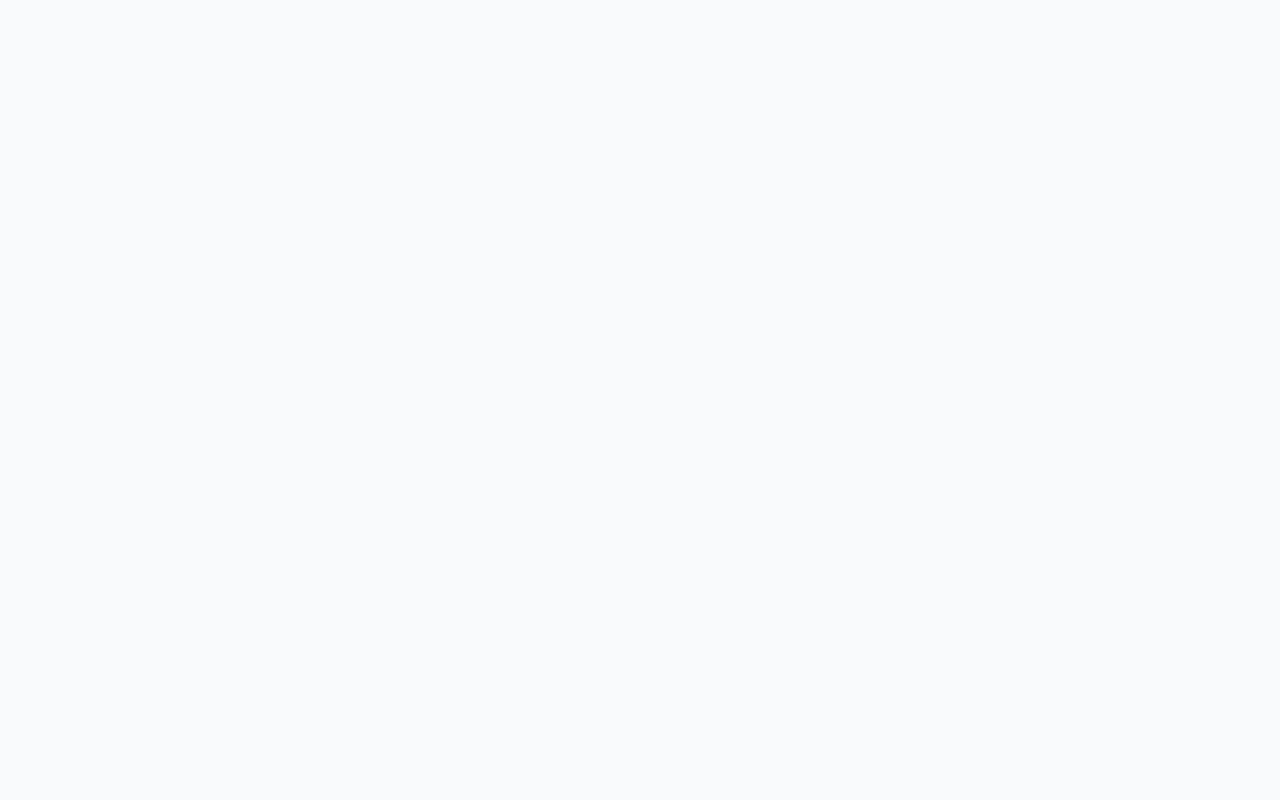
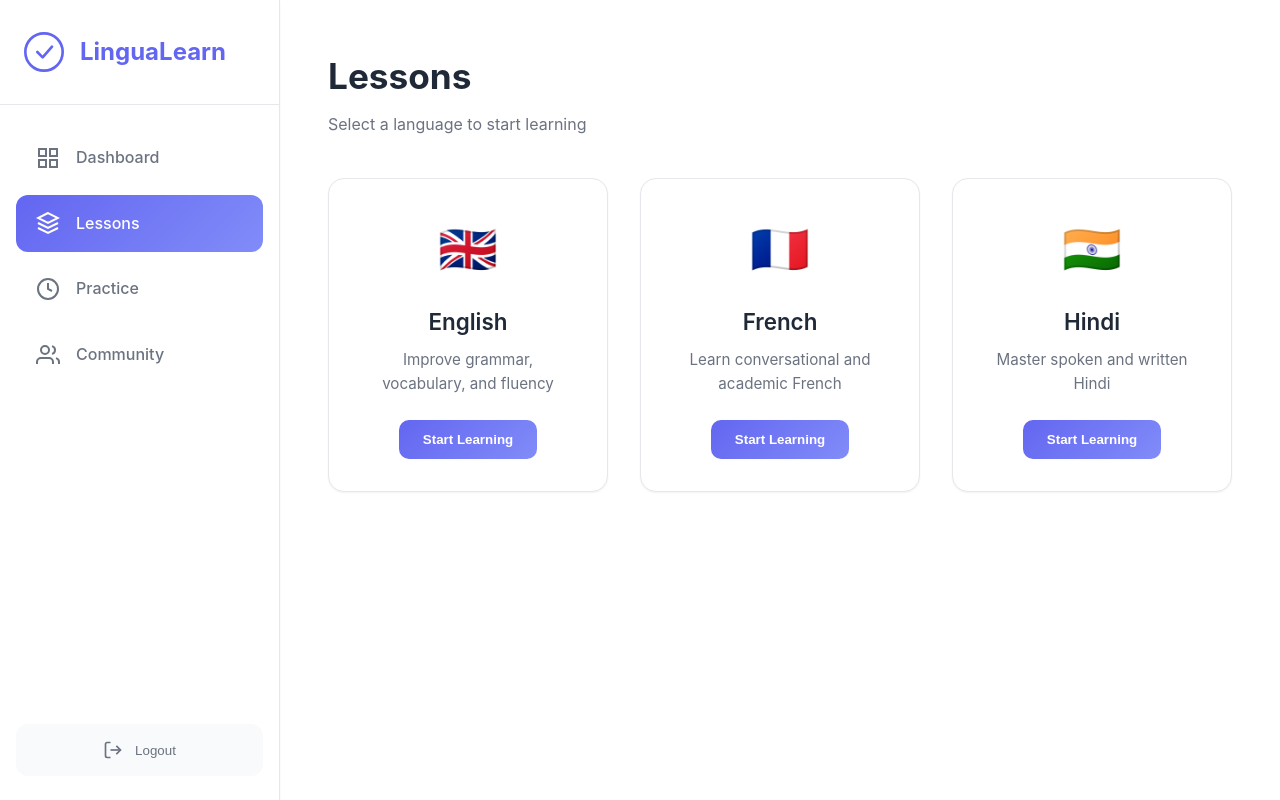
Before and after one commit to sardanad12/UFT-Hacks-13, a React (Vite) app in the folder frontend/: page /lessons in a window 1280 px wide. Before the commit this address had no page. Built offline with nearby package versions, Linux system fonts and the light colour scheme; sample sign-in values are in the browser's storage.

Commit message:
fixed navbar and added lessons

```diff
--- a/frontend/src/App.jsx
+++ b/frontend/src/App.jsx
@@ -2,23 +2,31 @@ import { BrowserRouter as Router, Routes, Route, Navigate } from 'react-router-d
 import { AuthProvider } from './context/AuthContext'
 import Login from './pages/Login'
 import Dashboard from './pages/Dashboard'
+import Lessons from './pages/Lessons'
 import ProtectedRoute from './components/ProtectedRoute'
+import Layout from './components/Layout'
 
 function App() {
   return (
     <AuthProvider>
       <Router>
         <Routes>
+          {/* Public route */}
           <Route path="/" element={<Navigate to="/login" replace />} />
           <Route path="/login" element={<Login />} />
+
+          {/* Protected routes wrapped in Layout */}
           <Route
-            path="/dashboard"
             element={
               <ProtectedRoute>
-                <Dashboard />
+                <Layout />
               </ProtectedRoute>
             }
-          />
+          >
+            <Route path="/dashboard" element={<Dashboard />} />
+            <Route path="/lessons" element={<Lessons />} />
+            {/* Add other protected routes here */}
+          </Route>
         </Routes>
       </Router>
     </AuthProvider>
--- /dev/null
+++ b/frontend/src/components/Layout.jsx
@@ -0,0 +1,13 @@
+import Sidebar from "./Sidebar";
+import { Outlet } from "react-router-dom";
+
+const Layout = ({ onLogout }) => {
+  return (
+    <>
+      <Sidebar onLogout={onLogout} />
+      <Outlet />
+    </>
+  );
+};
+
+export default Layout;
--- a/frontend/src/components/Sidebar.jsx
+++ b/frontend/src/components/Sidebar.jsx
@@ -1,60 +1,101 @@
-import './Sidebar.css'
+import { NavLink } from "react-router-dom";
+import "./Sidebar.css";
 
 const Sidebar = ({ onLogout }) => {
   return (
     <aside className="sidebar">
       <div className="sidebar-header">
-        <svg width="40" height="40" viewBox="0 0 60 60" fill="none" xmlns="http://www.w3.org/2000/svg">
-          <circle cx="30" cy="30" r="28" stroke="#6366f1" strokeWidth="4"/>
-          <path d="M20 30 L28 38 L42 22" stroke="#6366f1" strokeWidth="4" strokeLinecap="round" strokeLinejoin="round"/>
+        <svg
+          width="40"
+          height="40"
+          viewBox="0 0 60 60"
+          fill="none"
+          xmlns="http://www.w3.org/2000/svg"
+        >
+          <circle cx="30" cy="30" r="28" stroke="#6366f1" strokeWidth="4" />
+          <path
+            d="M20 30 L28 38 L42 22"
+            stroke="#6366f1"
+            strokeWidth="4"
+            strokeLinecap="round"
+            strokeLinejoin="round"
+          />
         </svg>
         <h2>LinguaLearn</h2>
       </div>
 
       <nav className="sidebar-nav">
-        <a href="#" className="nav-item active">
+        {/* Dashboard */}
+        <NavLink
+          to="/"
+          end
+          className={({ isActive }) =>
+            `nav-item ${isActive ? "active" : ""}`
+          }
+        >
           <svg width="24" height="24" viewBox="0 0 24 24" fill="none" stroke="currentColor" strokeWidth="2">
-            <rect x="3" y="3" width="7" height="7"></rect>
-            <rect x="14" y="3" width="7" height="7"></rect>
-            <rect x="14" y="14" width="7" height="7"></rect>
-            <rect x="3" y="14" width="7" height="7"></rect>
+            <rect x="3" y="3" width="7" height="7" />
+            <rect x="14" y="3" width="7" height="7" />
+            <rect x="14" y="14" width="7" height="7" />
+            <rect x="3" y="14" width="7" height="7" />
           </svg>
           <span>Dashboard</span>
-        </a>
-        <a href="#" className="nav-item">
+        </NavLink>
+
+        {/* Lessons */}
+        <NavLink
+          to="/lessons"
+          className={({ isActive }) =>
+            `nav-item ${isActive ? "active" : ""}`
+          }
+        >
           <svg width="24" height="24" viewBox="0 0 24 24" fill="none" stroke="currentColor" strokeWidth="2">
-            <path d="M12 2L2 7l10 5 10-5-10-5zM2 17l10 5 10-5M2 12l10 5 10-5"></path>
+            <path d="M12 2L2 7l10 5 10-5-10-5zM2 17l10 5 10-5M2 12l10 5 10-5" />
           </svg>
           <span>Lessons</span>
-        </a>
-        <a href="#" className="nav-item">
+        </NavLink>
+
+        {/* Practice */}
+        <NavLink
+          to="/practice"
+          className={({ isActive }) =>
+            `nav-item ${isActive ? "active" : ""}`
+          }
+        >
           <svg width="24" height="24" viewBox="0 0 24 24" fill="none" stroke="currentColor" strokeWidth="2">
-            <circle cx="12" cy="12" r="10"></circle>
-            <polyline points="12 6 12 12 16 14"></polyline>
+            <circle cx="12" cy="12" r="10" />
+            <polyline points="12 6 12 12 16 14" />
           </svg>
           <span>Practice</span>
-        </a>
-        <a href="#" className="nav-item">
+        </NavLink>
+
+        {/* Community */}
+        <NavLink
+          to="/community"
+          className={({ isActive }) =>
+            `nav-item ${isActive ? "active" : ""}`
+          }
+        >
           <svg width="24" height="24" viewBox="0 0 24 24" fill="none" stroke="currentColor" strokeWidth="2">
-            <path d="M17 21v-2a4 4 0 0 0-4-4H5a4 4 0 0 0-4 4v2"></path>
-            <circle cx="9" cy="7" r="4"></circle>
-            <path d="M23 21v-2a4 4 0 0 0-3-3.87"></path>
-            <path d="M16 3.13a4 4 0 0 1 0 7.75"></path>
+            <path d="M17 21v-2a4 4 0 0 0-4-4H5a4 4 0 0 0-4 4v2" />
+            <circle cx="9" cy="7" r="4" />
+            <path d="M23 21v-2a4 4 0 0 0-3-3.87" />
+            <path d="M16 3.13a4 4 0 0 1 0 7.75" />
           </svg>
           <span>Community</span>
-        </a>
+        </NavLink>
       </nav>
 
       <button className="logout-btn" onClick={onLogout}>
         <svg width="20" height="20" viewBox="0 0 24 24" fill="none" stroke="currentColor" strokeWidth="2">
-          <path d="M9 21H5a2 2 0 0 1-2-2V5a2 2 0 0 1 2-2h4"></path>
-          <polyline points="16 17 21 12 16 7"></polyline>
-          <line x1="21" y1="12" x2="9" y2="12"></line>
+          <path d="M9 21H5a2 2 0 0 1-2-2V5a2 2 0 0 1 2-2h4" />
+          <polyline points="16 17 21 12 16 7" />
+          <line x1="21" y1="12" x2="9" y2="12" />
         </svg>
         <span>Logout</span>
       </button>
     </aside>
-  )
-}
+  );
+};
 
-export default Sidebar
+export default Sidebar;
--- /dev/null
+++ b/frontend/src/pages/Lessons.css
@@ -0,0 +1,104 @@
+/* Page Layout */
+.lessons-page {
+    margin-left: 280px; /* matches sidebar width */
+    padding: 3rem;
+    min-height: 100vh;
+    background: var(--bg-primary);
+}
+
+@media (max-width: 768px) {
+    .lessons-page {
+        margin-left: 70px;
+        padding: 2rem;
+    }
+}
+
+@media (max-width: 480px) {
+    .lessons-page {
+        margin-left: 0;
+    }
+}
+
+/* Header */
+.lessons-header {
+    margin-bottom: 2.5rem;
+}
+
+.lessons-header h1 {
+    font-size: 2.2rem;
+    font-weight: 700;
+    color: var(--text-primary);
+    margin-bottom: 0.5rem;
+}
+
+.lessons-header p {
+    color: var(--text-secondary);
+    font-size: 1rem;
+}
+
+/* Grid */
+.lessons-grid {
+    display: grid;
+    grid-template-columns: repeat(auto-fit, minmax(260px, 1fr));
+    gap: 2rem;
+}
+
+/* Card */
+.lesson-card {
+    background: white;
+    border-radius: 16px;
+    padding: 2rem;
+    box-shadow: var(--shadow-sm);
+    border: 1px solid var(--border-color);
+    display: flex;
+    flex-direction: column;
+    align-items: center;
+    text-align: center;
+    transition: var(--transition);
+}
+
+.lesson-card:hover {
+    transform: translateY(-6px);
+    box-shadow: var(--shadow-md);
+}
+
+/* Flag */
+.lesson-flag {
+    font-size: 3rem;
+    margin-bottom: 1rem;
+}
+
+/* Text */
+.lesson-card h3 {
+    font-size: 1.4rem;
+    font-weight: 600;
+    color: var(--text-primary);
+    margin-bottom: 0.5rem;
+}
+
+.lesson-card p {
+    font-size: 0.95rem;
+    color: var(--text-secondary);
+    margin-bottom: 1.5rem;
+}
+
+/* Button */
+.lesson-btn {
+    padding: 0.75rem 1.5rem;
+    border-radius: 10px;
+    border: none;
+    background: linear-gradient(
+        135deg,
+        var(--primary-color),
+        var(--primary-light)
+    );
+    color: white;
+    font-weight: 600;
+    cursor: pointer;
+    transition: var(--transition);
+}
+
+.lesson-btn:hover {
+    transform: scale(1.05);
+    box-shadow: var(--shadow-sm);
+}
--- /dev/null
+++ b/frontend/src/pages/Lessons.jsx
@@ -0,0 +1,50 @@
+import "./Lessons.css";
+
+const lessons = [
+  {
+    id: "english",
+    name: "English",
+    flag: "🇬🇧",
+    description: "Improve grammar, vocabulary, and fluency",
+  },
+  {
+    id: "french",
+    name: "French",
+    flag: "🇫🇷",
+    description: "Learn conversational and academic French",
+  },
+  {
+    id: "hindi",
+    name: "Hindi",
+    flag: "🇮🇳",
+    description: "Master spoken and written Hindi",
+  },
+];
+
+const Lessons = () => {
+  return (
+    <main className="lessons-page">
+      <header className="lessons-header">
+        <h1>Lessons</h1>
+        <p>Select a language to start learning</p>
+      </header>
+
+      <section className="lessons-grid">
+        {lessons.map((lesson) => (
+          <div key={lesson.id} className="lesson-card">
+            <div className="lesson-flag">{lesson.flag}</div>
+
+            <h3>{lesson.name}</h3>
+            <p>{lesson.description}</p>
+
+            <button className="lesson-btn">
+              Start Learning
+            </button>
+          </div>
+        ))}
+      </section>
+    </main>
+  );
+};
+
+export default Lessons;
```
Also changed, not shown: 1 other file (tests, documents, lock files or other folders).
